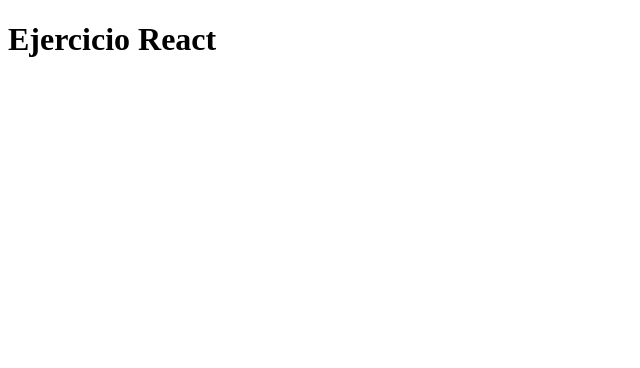
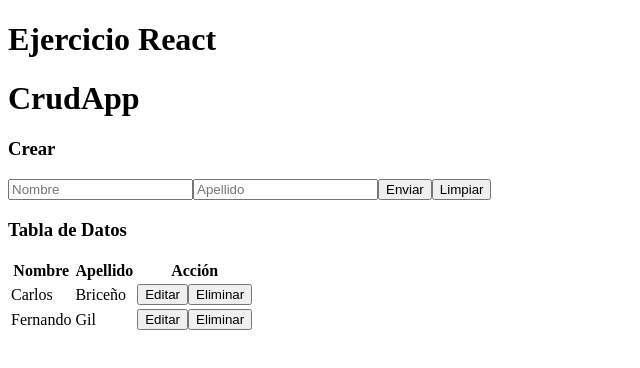
Before and after one commit to FernandoGil19/PCrud, a React (Create React App) app: page / in a window 1280 px wide. Shown: the top 368 px of the page, without its empty margins (0-640 px from the left). Built offline with nearby package versions, Linux system fonts and the light colour scheme.

Commit message:
handleSubmit

```diff
--- a/src/App.js
+++ b/src/App.js
@@ -4,6 +4,7 @@ const App =() => {
   return (
     <div>
       <h1>Ejercicio React</h1>
+      <CrudApp/>
     </div>
   )
 }
--- a/src/Componentes/CrudApp.js
+++ b/src/Componentes/CrudApp.js
@@ -17,11 +17,16 @@ const initialDB=[
 
 const CrudApp =() => {
     const [db, setDb] = useState(initialDB)
+    const [dataToEdit,setDataToEdit]=useState(null)
+    const createData=(data) =>{};
+    const updateData=(data) =>{}
+    const deleteData=(id) =>{};
+
     return (
         <div>
             <h1>CrudApp</h1>
-            <CrudForm/>
-            <CrudTable data={db}/>
+            <CrudForm create={createData} update={updateData} dataToEdit={dataToEdit} setDataToEdit={setDataToEdit}/>
+            <CrudTable data={db} setDataToEdit={setDataToEdit} delete={deleteData}/>
         </div>
     )
 }
--- a/src/Componentes/CrudForm.js
+++ b/src/Componentes/CrudForm.js
@@ -6,10 +6,16 @@ const initialForm={
     lastname:''
 }
 
-const CrudForm =() => {
+const CrudForm =(create, update, dataToEdit, setDataToEdit) => {
     const[form,setForm]=useState(initialForm)
 
-    const handleChance=(e)=>{}
+    const handleChance=(e)=>{
+        //console.log(e.target.name +" "+e.target.value)//
+        setForm({
+            ...form,
+            [e.target.name]:e.target.value,
+        })
+    }
     const handleSubmit=(e)=>{}
     const handleReset=(e)=>{}
     return (
--- a/src/Componentes/CrudTable.js
+++ b/src/Componentes/CrudTable.js
@@ -1,4 +1,4 @@
-const CrudTable =() => {
+const CrudTable =({data}) => {
     return (
         <div>
             <h3>Tabla de Datos</h3>
@@ -11,11 +11,21 @@ const CrudTable =() => {
                     </tr>
                 </thead>
                 <tbody>
-                    <tr>
-                        <td>Chumpapi</td>
-                        <td>Jr</td>
-                        <td><button>Editar</button><button>Eliminar</button></td>
-                    </tr>
+                    {
+                        data.length === 0 ? (
+                            <tr>
+                                <td colSpan="3">No existen datos</td>
+                            </tr>
+                        ) : (
+                            data.map(item => (
+                                <tr key={item.id}>
+                                    <td>{item.name}</td>
+                                    <td>{item.lastname}</td>
+                                    <td><button>Editar</button><button>Eliminar</button></td>
+                                </tr>
+                            ))
+                        )
+                    }
                 </tbody>
             </table>
         </div>
```
